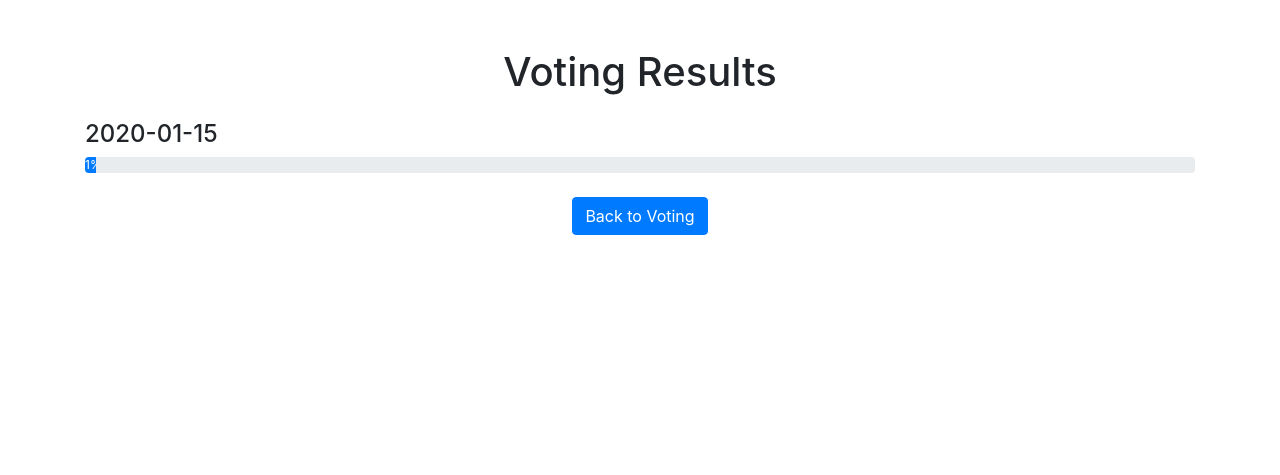
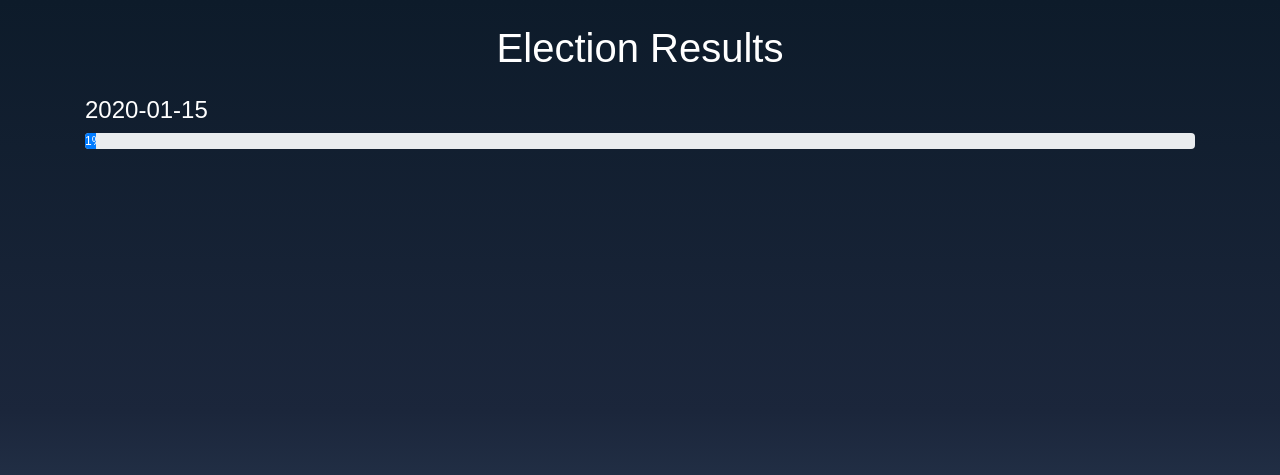
Before and after one commit to abarber7/2024-EveryVoter-A-Team, a Flask app: template templates/results.html in a window 1280 px wide. Shown: the top 475 px of the page. Before the commit the page ends 235 px from the top, so only its background shows below. Run offline with Flask 3, Linux system fonts and the light colour scheme; the template is opened without the code that fills it: most values are stand-ins (such as "Sample title", 1, 10 or a date in 2020); some libraries are stand-ins or nearby versions.

Commit message:
corrected syntax error in results.html

```diff
--- a/templates/results.html
+++ b/templates/results.html
@@ -3,27 +3,35 @@
 <head>
     <meta charset="UTF-8">
     <meta name="viewport" content="width=device-width, initial-scale=1.0">
-    <title>EveryVoter - Voting Results</title>
+    <title>Election Results</title>
     <link href="https://stackpath.bootstrapcdn.com/bootstrap/4.5.2/css/bootstrap.min.css" rel="stylesheet">
+    <link rel="stylesheet" href="static/styles.css"> <!-- Link to CSS -->
 </head>
 <body>
+    <div class="container">
+        <h1 class="text-center my-4">Election Results</h1>
 
-<div class="container mt-5">
-    <h1 class="text-center">Voting Results</h1>
-
-    <div class="mt-4">
+        <div class="mt-4" id="results-container">
             {% for candidate, percentage in results.items() %}
                 <h4>{{ candidate }}</h4>
                 <div class="progress mb-3">
-                <div class="progress-bar" role="progressbar" style="width: {{ percentage }}%;" aria-valuenow="{{ percentage }}" aria-valuemin="0" aria-valuemax="100">{{ percentage }}%</div>
+                    <div class="progress-bar" role="progressbar" data-percentage="{{ percentage }}" aria-valuenow="{{ percentage }}" aria-valuemin="0" aria-valuemax="100">
+                        {{ percentage }}%
+                    </div>
                 </div>
             {% endfor %}
         </div>
-
-    <div class="text-center mt-4">
-        <a href="{{ url_for('index') }}" class="btn btn-primary">Back to Voting</a>
-    </div>
     </div>
 
+    <!-- JavaScript to set progress bar widths dynamically -->
+    <script>
+        document.addEventListener("DOMContentLoaded", function () {
+            const progressBars = document.querySelectorAll('.progress-bar');
+            progressBars.forEach(function (bar) {
+                const percentage = bar.getAttribute('data-percentage');
+                bar.style.width = percentage + '%';
+            });
+        });
+    </script>
 </body>
 </html>
```
Lines whose indentation alone changed are shown as unchanged.
